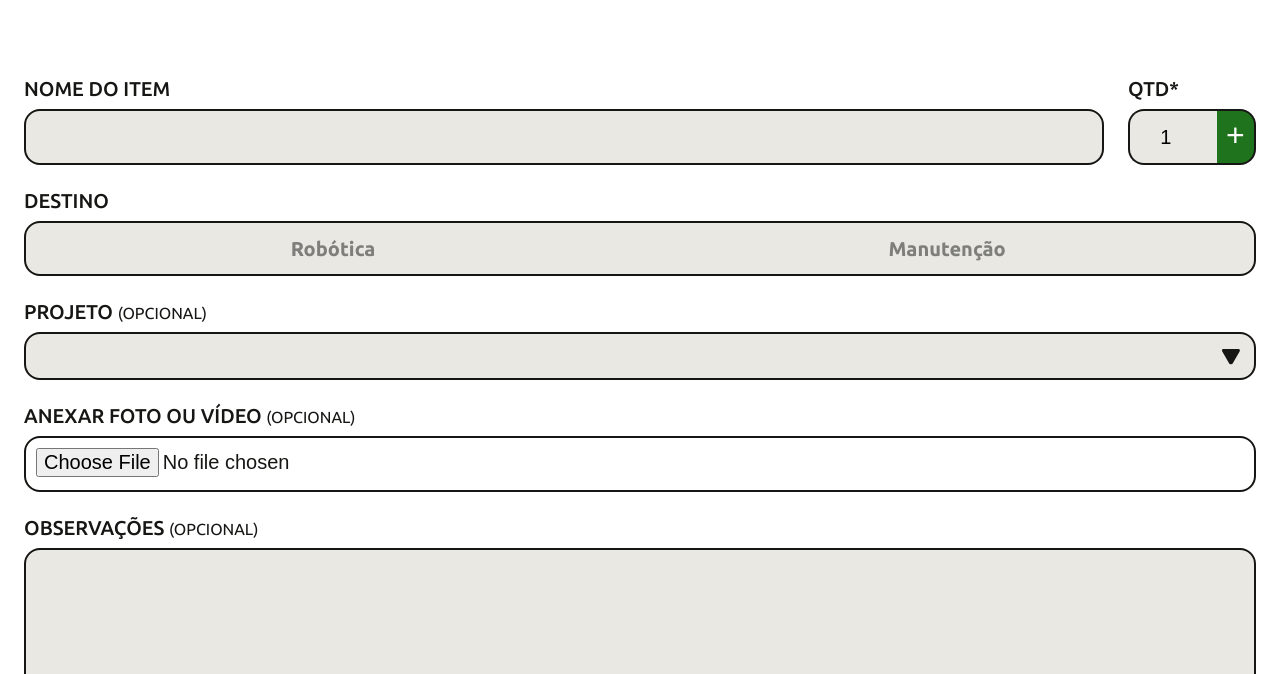
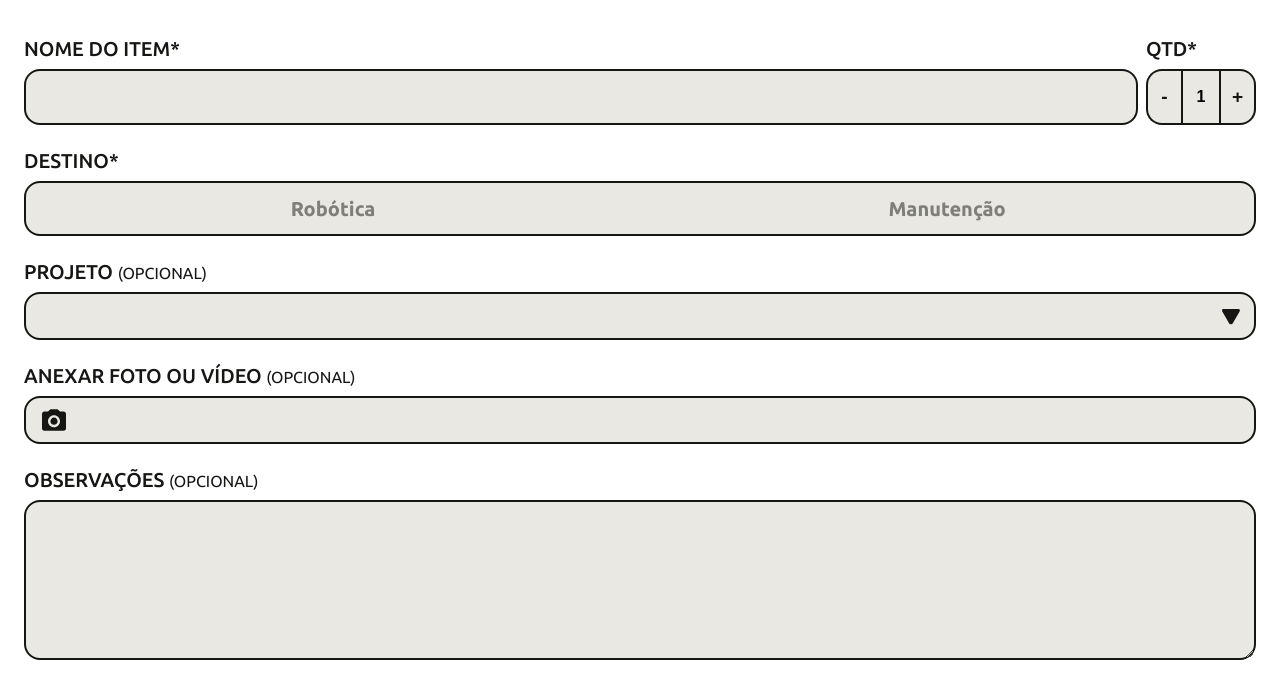
Before and after one commit to Equipe-Simplificando/sistema-de-estoque, a plain HTML site: page pages/material-pages/cadastrar-material.html in a window 1280 px wide. Shown: the part 126-800 px from the top of the page. Drawn offline with Linux system fonts and the light colour scheme; no server answers.

Commit message:
Refatora o formulário de cadastro de material: melhora a estrutura do HTML, adiciona controles de quantidade e implementa a exibição do nome do arquivo selecionado.

```diff
--- a/assets/css/material-css/cadastrar-material.css
+++ b/assets/css/material-css/cadastrar-material.css
@@ -1,12 +1,139 @@
-.container {
-    gap: 5rem;
+.cabecalho {
+    margin-bottom: 2.5rem;
 }
 
 .secao-cadastro {
     width: 100%;
 }
 
+.campo-nomeqtd {
+    display: flex;
+    flex-direction: row;
+    align-items: flex-end;
+    gap: 0.5rem;
+    width: 100%;
+}
+
+.col-nome {
+    flex: 1;
+    min-width: 0;
+    display: flex;
+    flex-direction: column;
+    gap: 0.5rem;
+}
+
+.col-nome .campo-rotulo {
+    white-space: nowrap;
+    overflow: hidden;
+    text-overflow: ellipsis;
+}
+
+.col-qtd {
+
+    flex: 0 0 110px;
+    width: 110px;
+
+    display: flex;
+    flex-direction: column;
+    gap: 0.5rem;
+}
+
+.campo-quantidade {
+    display: flex;
+    align-items: center;
+    height: 3.5rem;
+    width: 100%;
+}
+
+.botao-qtd {
+    background-color: var(--cor-input);
+    border: 2px solid var(--cor-texto-escuro);
+    color: var(--cor-texto-escuro);
+
+    flex: 1;
+    height: 100%;
+
+    font-size: 1.2rem;
+    font-weight: bold;
+    line-height: 1;
+    cursor: pointer;
+    display: flex;
+    align-items: center;
+    justify-content: center;
+    padding: 0;
+}
+
+.botao-menos {
+    border-right: none;
+    border-top-left-radius: var(--radius);
+    border-bottom-left-radius: var(--radius);
+}
+
+.botao-mais {
+    border-left: none;
+    border-top-right-radius: var(--radius);
+    border-bottom-right-radius: var(--radius);
+}
+
+.input-qtd-central {
+    width: 2.5rem;
+    height: 100%;
+
+    border-radius: 0;
+    border: 2px solid var(--cor-texto-escuro);
+    border-left: 2px solid var(--cor-texto-escuro);
+    border-right: 2px solid var(--cor-texto-escuro);
+
+    text-align: center;
+    padding: 0;
+    font-weight: bold;
+    background: var(--cor-input);
+    font-size: 1rem;
+
+    -moz-appearance: textfield;
+}
+
+.input-qtd-central::-webkit-outer-spin-button,
+.input-qtd-central::-webkit-inner-spin-button {
+    -webkit-appearance: none;
+    margin: 0;
+}
+
 .grupo-acoes {
     margin-top: 1.5rem;
     gap: 2rem;
 }
+
+label.campo-entrada {
+    height: 3rem;
+    align-items: center;
+    justify-content: center;
+
+    display: flex;
+    align-items: center;
+    justify-content: start;
+    padding: 0 1rem;
+    cursor: pointer;
+}
+
+.icone-camera {
+    display: flex;
+    ;
+    width: 1.5rem;
+    height: 1.5rem;
+}
+
+.input-escondido {
+    display: none;
+}
+
+.texto-arquivo {
+    font-size: 0.9rem;
+    color: var(--cor-texto-escuro);
+    margin-left: 0.5rem;
+
+    white-space: nowrap;
+    overflow: hidden;
+    text-overflow: ellipsis;
+    flex: 1;
+}
--- a/assets/js/material-js/cadastrar-material.js
+++ b/assets/js/material-js/cadastrar-material.js
@@ -1,9 +1,12 @@
-// --- FUNÇÃO PARA CARREGAR PROJETOS ---
+// FUNÇÃO PARA CARREGAR PROJETOS
 async function carregarProjetos() {
   try {
     const response = await fetch("http://localhost:3000/api/projetos");
     const projetos = await response.json();
     const selectProjeto = document.getElementById("projeto");
+
+    // Limpa e reseta o select
+    if (selectProjeto) {
       selectProjeto.innerHTML =
         '<option value="" selected disabled hidden></option>';
       projetos.forEach((proj) => {
@@ -12,15 +15,43 @@ async function carregarProjetos() {
         option.textContent = proj.nome_projeto;
         selectProjeto.appendChild(option);
       });
+    }
   } catch (err) {
     console.error("Erro ao carregar projetos:", err);
   }
 }
 
-window.onload = carregarProjetos;
+// INICIALIZAÇÃO AO CARREGAR A PÁGINA
+document.addEventListener("DOMContentLoaded", () => {
+  // Carrega os projetos no select
+  carregarProjetos();
 
-// --- LÓGICA DE CADASTRO ATUALIZADA PARA ENVIAR ARQUIVO ---
-document.getElementById("formulario").addEventListener("submit", async (e) => {
+  // Lógica para mostrar o nome do arquivo selecionado (CORREÇÃO DO PROBLEMA)
+  const inputArquivo = document.getElementById("arquivo");
+  const spanNome = document.getElementById("nome-arquivo");
+
+  if (inputArquivo && spanNome) {
+    inputArquivo.addEventListener("change", function () {
+      if (this.files && this.files.length > 0) {
+        // Pega o nome e exibe no span
+        spanNome.textContent = this.files[0].name;
+        spanNome.style.color = "var(--cor-texto-escuro)";
+      } else {
+        // Se cancelar a seleção, limpa o texto
+        spanNome.textContent = "";
+      }
+    });
+  }
+
+  // 3. Configura o envio do formulário
+  const formulario = document.getElementById("formulario");
+  if (formulario) {
+    formulario.addEventListener("submit", enviarFormulario);
+  }
+});
+
+// LÓGICA DE ENVIO DO FORMULÁRIO (CADASTRO) ---
+async function enviarFormulario(e) {
   e.preventDefault();
 
   // Criar um objeto FormData para enviar arquivos + texto
@@ -28,6 +59,9 @@ document.getElementById("formulario").addEventListener("submit", async (e) => {
 
   // Adicionar campos de texto
   formData.append("item", document.getElementById("item").value);
+
+  // Pega a quantidade do input
+  formData.append("quantidade", document.getElementById("quantidade").value);
 
   const destinoSelecionado = document.querySelector(
     'input[name="destino"]:checked'
@@ -47,9 +81,6 @@ document.getElementById("formulario").addEventListener("submit", async (e) => {
   }
 
   try {
-    // Fetch agora envia o FormData diretamente
-    // NÃO definimos 'Content-Type': 'application/json' manualmente,
-    // o navegador faz isso automaticamente para multipart/form-data
     const response = await fetch("http://localhost:3000/api/cadastrar", {
       method: "POST",
       body: formData,
@@ -76,4 +107,19 @@ document.getElementById("formulario").addEventListener("submit", async (e) => {
     console.error(err);
     alert("Erro de conexão. Verifique se o servidor está rodando.");
   }
-});
+}
+
+// FUNÇÕES DE CONTROLE DE QUANTIDADE
+function incrementarQtd() {
+  const input = document.getElementById("quantidade");
+  let val = parseInt(input.value) || 0;
+  input.value = val + 1;
+}
+
+function decrementarQtd() {
+  const input = document.getElementById("quantidade");
+  let val = parseInt(input.value) || 0;
+  if (val > 1) {
+    input.value = val - 1;
+  }
+}
--- a/pages/material-pages/cadastrar-material.html
+++ b/pages/material-pages/cadastrar-material.html
@@ -7,88 +7,6 @@
     <title>Cadastrar Material</title>
     <link rel="stylesheet" href="../../assets/css/global.css">
     <link rel="stylesheet" href="../../assets/css/material-css/cadastrar-material.css">
-    <style>
-        /* Container flex para alinhar NOME e QTD na mesma linha */
-        .row-input {
-            display: flex;
-            flex-direction: row;
-            gap: 1.5rem; /* Espaço entre os campos */
-            align-items: flex-start;
-            width: 100%;
-        }
-
-        /* Coluna do Nome ocupa o espaço restante */
-        .col-nome {
-            flex: 1;
-            display: flex;
-            flex-direction: column;
-            gap: 0.5rem;
-        }
-
-        /* Coluna da Quantidade com largura fixa */
-        .col-qtd {
-            width: 8rem; /* Largura suficiente para input + botão */
-            display: flex;
-            flex-direction: column;
-            gap: 0.5rem;
-        }
-
-        /* Wrapper para juntar o input e o botão */
-        .qtd-wrapper {
-            display: flex;
-            height: 3.5rem; /* Mesma altura definida em global.css (.campo-entrada) */
-            width: 100%;
-        }
-
-        /* Input de quantidade ajustado */
-        .qtd-wrapper .campo-entrada {
-            width: 100%;
-            height: 100%;
-            border-top-right-radius: 0;
-            border-bottom-right-radius: 0;
-            border-right: none; /* Remove a borda entre input e botão */
-            text-align: center;
-            padding: 0;
-        }
-
-        /* Botão de mais (+) */
-        .btn-plus {
-            background-color: #1f731d;
-            border: 2px solid #161614; /* Mesma cor/espessura da borda global */
-            border-left: none;
-            color: #fff;
-            width: 3.5rem; /* Quadrado (altura = largura) */
-            height: 3.5rem;
-            font-size: 2rem;
-            font-weight: 500;
-            border-top-right-radius: 1rem; /* var(--radius) */
-            border-bottom-right-radius: 1rem;
-            cursor: pointer;
-            display: flex;
-            align-items: center;
-            justify-content: center;
-            padding-bottom: 4px; /* Ajuste visual para centralizar o + */
-            transition: background 0.2s;
-        }
-
-        .btn-plus:hover {
-            background-color: #05A51D;
-        }
-
-        /* Em telas muito pequenas (celulares), empilha um embaixo do outro */
-        @media (max-width: 480px) {
-            .row-input {
-                flex-direction: column;
-                gap: 1rem;
-            }
-            .col-qtd {
-                width: 100%;
-            }
-            .col-qtd .qtd-wrapper {
-                width: 50%; /* No mobile, não precisa ser tão largo */
-            }
-        }
-    </style>
 </head>
 
 <body>
@@ -108,23 +26,26 @@
 
                 <form id="formulario" class="formulario" method="POST">
 
-                    <div class="row-input">
-                        <div class="col-nome">
-                            <label for="item" class="campo-rotulo">NOME DO ITEM</label>
+                    <div class="campo-nomeqtd">
+                        <div class="campo-grupo col-nome">
+                            <label for="item" class="campo-rotulo">NOME DO ITEM*</label>
                             <input type="text" id="item" name="item" class="campo-entrada" required>
                         </div>
 
-                        <div class="col-qtd">
+                        <div class="campo-grupo col-qtd">
                             <label for="quantidade" class="campo-rotulo">QTD*</label>
-                            <div class="qtd-wrapper">
-                                <input type="number" id="quantidade" name="quantidade" class="campo-entrada" value="1" min="1" required>
-                                <button type="button" class="btn-plus" onclick="incrementarQtd()">+</button>
+                            <div class="campo-quantidade">
+                                <button type="button" class="botao-qtd botao-menos"
+                                    onclick="decrementarQtd()">-</button>
+                                <input type="number" id="quantidade" name="quantidade"
+                                    class="campo-entrada input-qtd-central" value="1" min="1" required>
+                                <button type="button" class="botao-qtd botao-mais" onclick="incrementarQtd()">+</button>
                             </div>
                         </div>
                     </div>
 
                     <div class="campo-grupo">
-                        <span class="campo-rotulo">DESTINO</span>
+                        <span class="campo-rotulo">DESTINO*</span>
 
                         <div class="grupo-radio">
                             <input type="radio" name="destino" id="robotica" value="robotica" required>
@@ -155,11 +76,18 @@
                     </div>
 
                     <div class="campo-grupo">
-                        <label for="arquivo" class="campo-rotulo">
+                        <span class="campo-rotulo">
                             ANEXAR FOTO OU VÍDEO <span class="texto-opcional">(OPCIONAL)</span>
+                        </span>
+
+                        <label for="arquivo" class="campo-entrada">
+                            <img src="../../assets/icons/icon-camera.svg" alt="Ícone Câmera" class="icone-camera">
+
+                            <span id="nome-arquivo" class="texto-arquivo"></span>
+
+                            <input type="file" id="arquivo" name="arquivo" class="input-escondido"
+                                accept="image/*,video/*">
                         </label>
-                        <input type="file" id="arquivo" name="arquivo" class="campo-entrada" accept="image/*,video/*"
-                            style="padding: 10px; background: white;">
                     </div>
 
                     <div class="campo-grupo">
@@ -181,13 +109,6 @@
     </div>
 
     <script src="../../assets/js/material-js/cadastrar-material.js"></script>
-    <script>
-        function incrementarQtd() {
-            const input = document.getElementById('quantidade');
-            let val = parseInt(input.value) || 0;
-            input.value = val + 1;
-        }
-    </script>
 </body>
 
 </html>
```
Also changed, not shown: assets/icons/icon-camera.svg (added). Lines whose indentation alone changed are shown as unchanged.
